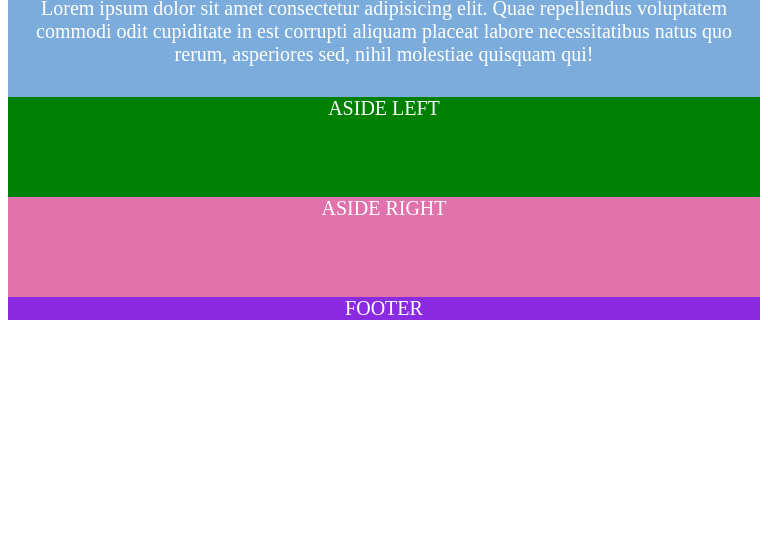
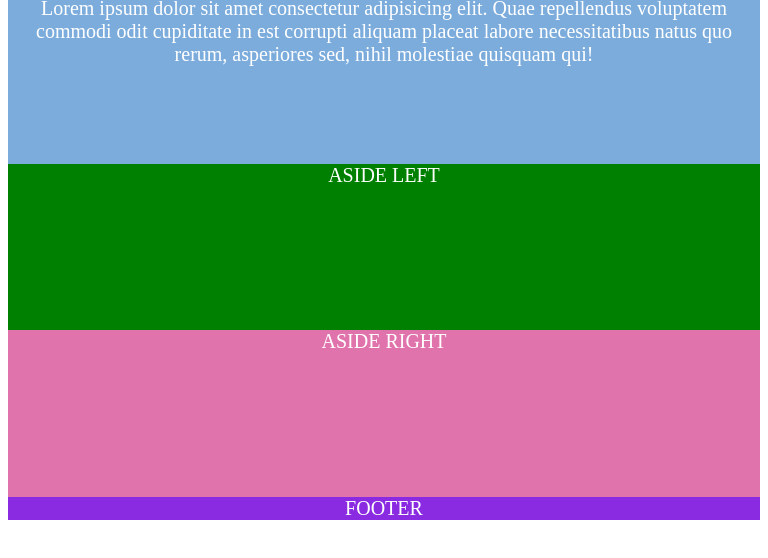
Before and after one commit to wojtas96/7-layout-flex-box2, a plain HTML site: page index.html in a window 768 px wide. Shown: the part 48-606 px from the top of the page. Drawn offline with Linux system fonts and the light colour scheme.

Commit message:
Aktualizacja2

```diff
--- a/style.css
+++ b/style.css
@@ -10,7 +10,6 @@ body {
 
 section {
     display: flex;
-    height: 300px;
     font-size: 20px;
     flex-wrap: wrap;
 }
@@ -40,64 +39,77 @@ footer {
 @media all and (min-width: 992px) {
 	section {
         display: flex;
-        flex-direction: row;
         align-items: center;
+        flex-wrap: wrap;
+    }
+
+    .aside-left {
+        flex-basis: 15%;
+        order: 1;
     }
 
     p {
+        flex-basis: 70%;
         order: 2;
-        flex: 100%;
-    }
-
-    .aside-left {
-        order: 1;
-        flex: 100%;
     }
 
     .aside-right {
+        flex-basis: 15%;
         order: 3;
-        flex: 100%;
+    }
+
+    p, .aside-left, .aside-right {
+        height: 300px;
     }
 
     footer {
-		width: 100%;
+		flex-basis: 100%;
 	}
 }
 
 @media all and (min-width: 768px) and (max-width: 992px) {
     section {
-        flex-direction: row;
         flex-wrap: wrap;
 	}
+
     p {
+        flex-basis: 80%;
+        order: 1;
+    }
+
+    .aside-right {
+        flex-basis: 20%;
         order: 2;
+    }
+
+    .aside-left {
         flex-basis: 100%;
+        order: 3;
     }
-    .aside-left {
-        order: 1;
-        flex-basis: 100%;
-    }
-    .aside-right {
-        order: 3;
-        flex-basis: 100%;
+
+    p, .aside-left, .aside-right {
+        height: 300px;
     }
 }
 
 @media all and (max-width: 768px) {
-	p {
-		order: -2;
+    section {
+        flex-direction: column;
+        height: 500px;
+    }
+
+    p {
+        flex-basis: 33.33%;
+		order: 1;
 	}
 
-    p, .aside-left, .aside-right {
-        flex: 33%;
+    .aside-left {
+        flex-basis: 33.33%;
+        order: 2;
     }
 
-    }
-    section {
-        flex-direction: column;
-    }
-
-    footer {
-        width: 100%;
+    .aside-right {
+        flex-basis: 33.33%;
+        order: 3;
     }
 }
```
